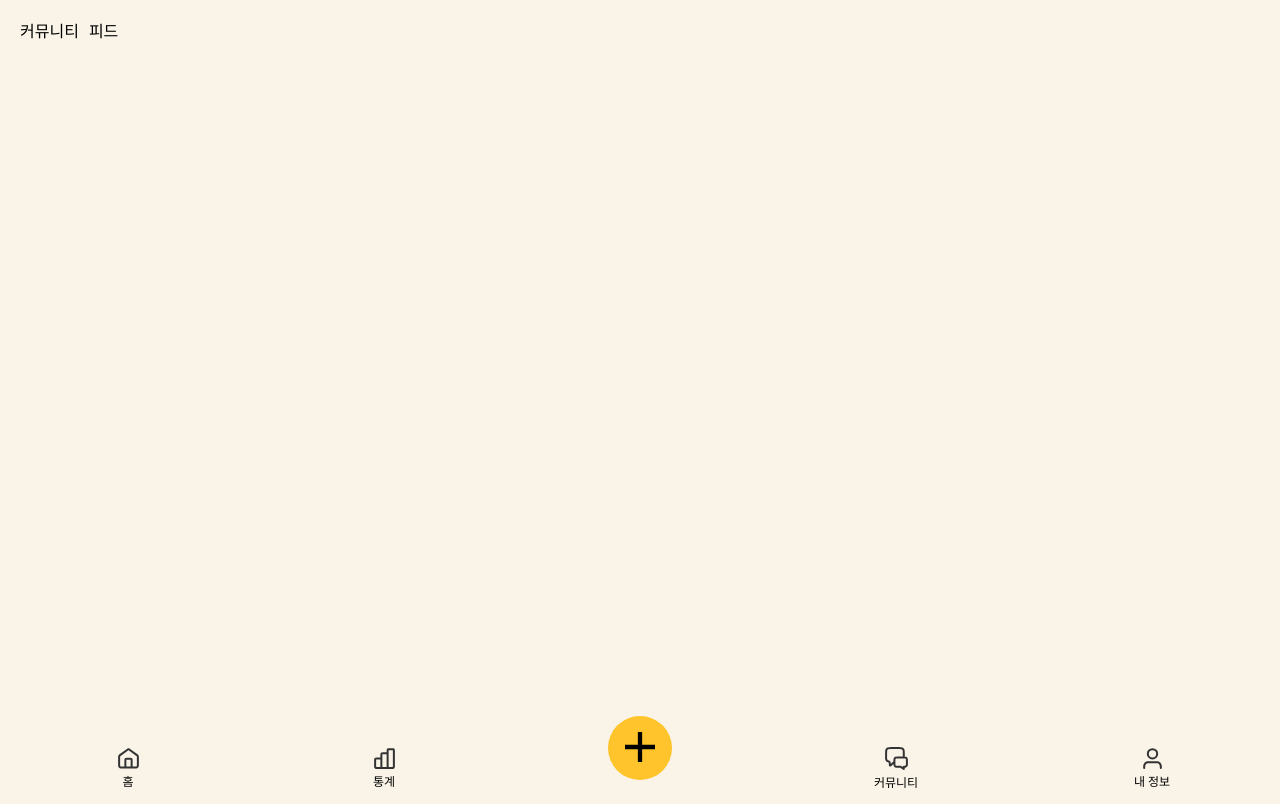
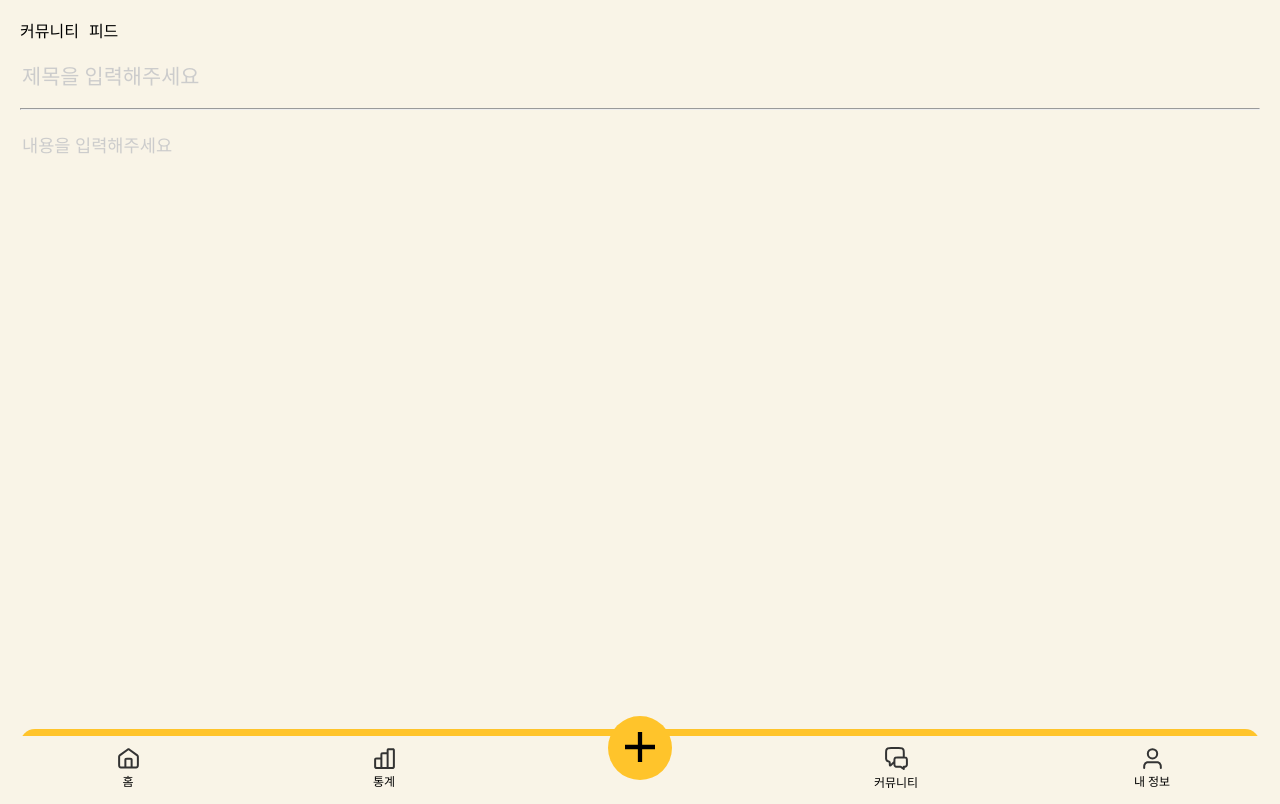
Before and after one commit to coffein-doctor/MST, a Next.js app in the folder mst/: page /community/create in a window 1280 px wide. Built offline with nearby package versions, Linux system fonts and the light colour scheme; a web font is replaced by a local one.

Commit message:
[FEAT] community 관련 글 네이밍 post로 변경 및 postcreate 1차완성

```diff
--- a/mst/src/app/(mainpage)/community/[id]/page.tsx
+++ b/mst/src/app/(mainpage)/community/[id]/page.tsx
@@ -1,6 +1,8 @@
+
+
 interface CommunityParams {
   params: { id: number };
 }
-export default function CommunityDetail({ params: { id } }: CommunityParams) {
+export default function PostDetail({ params: { id } }: CommunityParams) {
   return <div></div>;
 }
--- a/mst/src/app/(mainpage)/community/create/page.tsx
+++ b/mst/src/app/(mainpage)/community/create/page.tsx
@@ -1,3 +1,85 @@
-export default function CommunityCreate() {
-  return <div></div>;
+"use client";
+import { css } from "@emotion/react";
+import Button from "@/components/common/Button/Button";
+import { ChangeEvent, useState } from "react";
+
+export default function PostCreate() {
+  const [postFormData, setPostFormData] = useState({
+    username: "",
+    title: "",
+    content: "",
+  });
+
+  const handleInputChange = (
+    event: ChangeEvent<HTMLInputElement | HTMLTextAreaElement>
+  ) => {
+    const { name, value } = event.target;
+    setPostFormData((prevData) => ({
+      ...prevData,
+      [name]: value,
+    }));
+  };
+
+  return (
+    <div>
+      <form method="submit">
+        <input
+          id="title"
+          name="title"
+          type="text"
+          value={postFormData.title}
+          css={titleInputCSS}
+          onChange={handleInputChange}
+          placeholder="제목을 입력해주세요"
+          autoFocus
+        />
+        <hr css={hrCSS} />
+        <textarea
+          id="content"
+          name="content"
+          value={postFormData.content}
+          css={contentTextAreaCSS}
+          onChange={handleInputChange}
+          placeholder="내용을 입력해주세요"
+        />
+        <Button content="작성하기" />
+      </form>
+    </div>
+  );
 }
+
+const titleInputCSS = css`
+  width: 100%;
+  border: none;
+  outline: none;
+  background-color: transparent;
+  font-size: var(--font-size-h3);
+
+  margin-bottom: 10px;
+
+  &::placeholder {
+    font-size: var(--font-size-h3);
+    color: var(--gray-color-4);
+  }
+`;
+
+const hrCSS = css`
+  color: var(--gray-color-4);
+  margin-bottom: 20px;
+`;
+
+const contentTextAreaCSS = css`
+  width: 100%;
+  height: 72vh;
+  border: none;
+  outline: none;
+  background-color: transparent;
+  font-size: var(--font-size-h4);
+  padding-bottom: 3px;
+  resize: none;
+
+  &::placeholder {
+    font-size: var(--font-size-h4);
+    color: var(--gray-color-4);
+  }
+`;
--- a/mst/src/app/(mainpage)/community/page.tsx
+++ b/mst/src/app/(mainpage)/community/page.tsx
@@ -2,7 +2,7 @@
 import { css } from "@emotion/react";
 import React from "react";
 import Form from "@/components/common/Form/Form";
-import CommunityForm from "@/components/Community/CommunityForm";
+import PostForm from "@/components/Community/PostForm";
 import PencilButton from "@/components/common/Button/PencilButton";
 
 interface CmFormData {
@@ -60,7 +60,7 @@ function Community() {
             shadow={true}
             key={item.id}
             content={
-              <CommunityForm
+              <PostForm
                 title={item.title}
                 author={item.author}
                 timestamp={item.timestamp}
--- a/mst/src/components/Community/CommunityForm.tsx
+++ b/mst/src/components/Community/PostForm.tsx
@@ -1,7 +1,7 @@
 import { css } from "@emotion/react";
 import dayjs from "dayjs";
 
-interface CmContentProps {
+interface PostContentProps {
   title: string;
   author: string;
   timestamp: string;
@@ -9,13 +9,13 @@ interface CmContentProps {
   replies: number;
 }
 
-export default function CommunityForm({
+export default function PostForm({
   title,
   author,
   timestamp,
   views,
   replies,
-}: CmContentProps) {
+}: PostContentProps) {
   const currentTime = dayjs();
   const createdTime = dayjs(timestamp);
 
```
